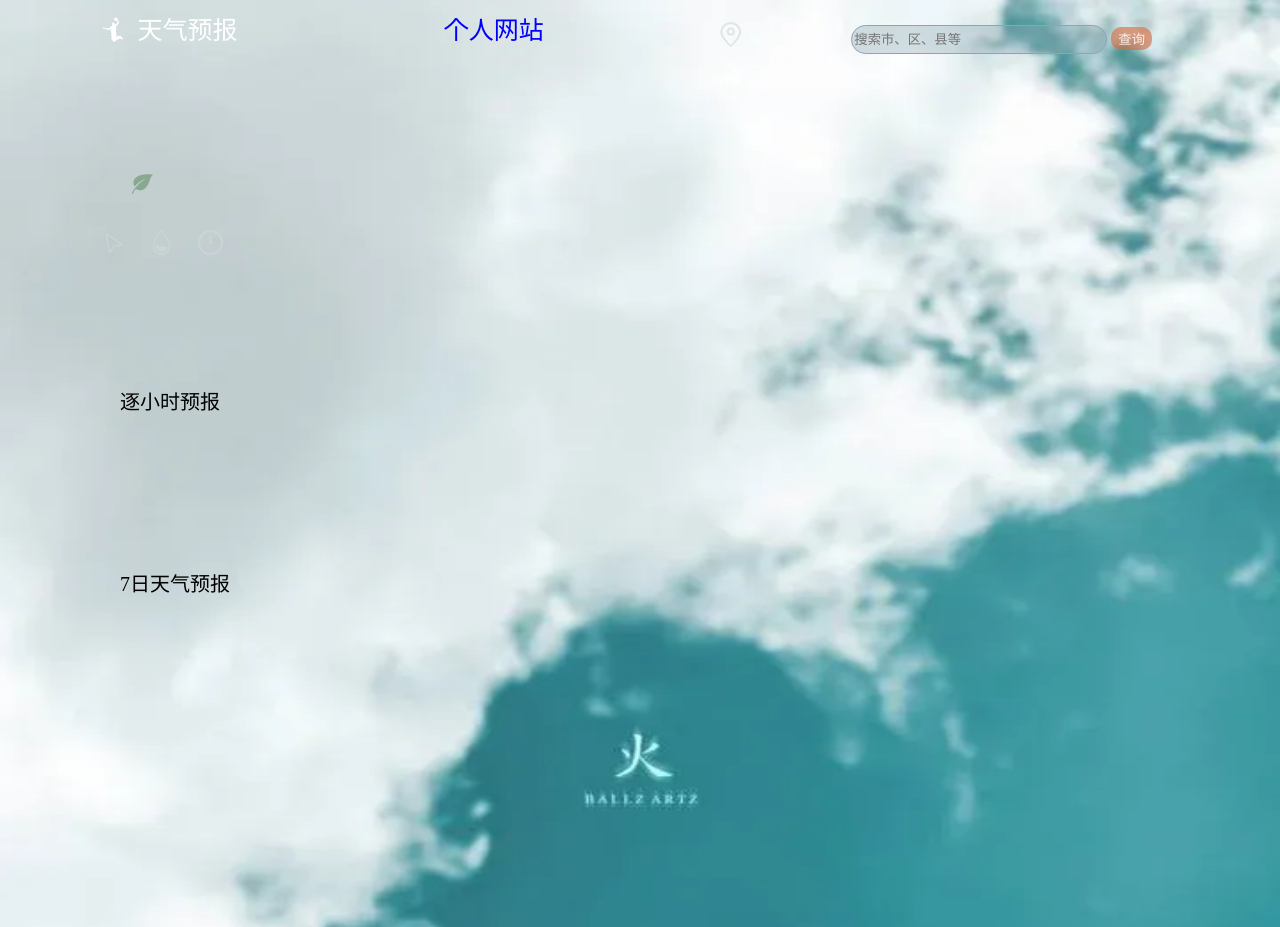
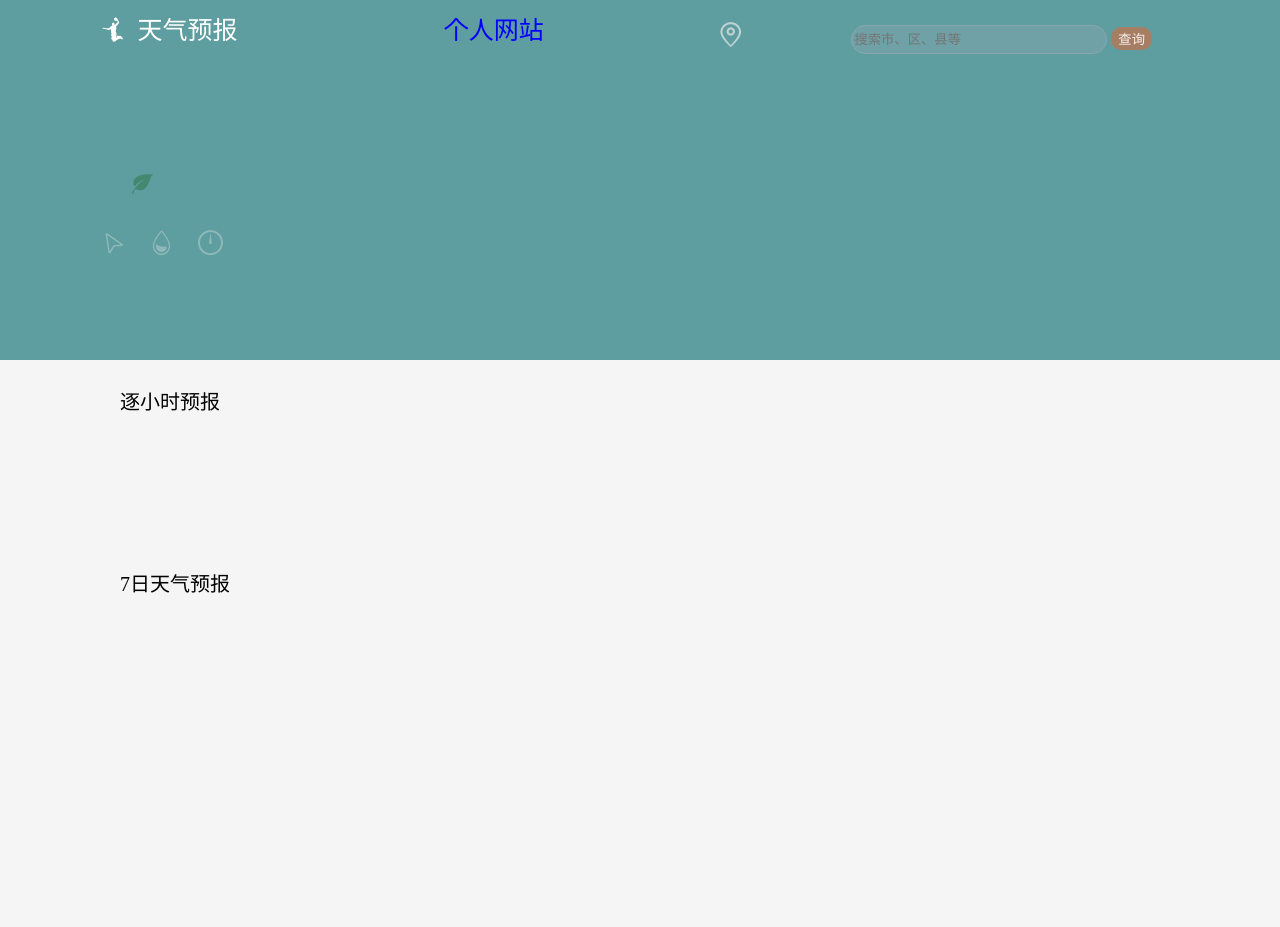
Before and after one commit to justinSun2001/weather, a plain HTML site: page index.html in a window 1280 px wide. Shown: the top 927 px of the page. Drawn offline with Linux system fonts and the light colour scheme.

Commit message:
Update demo.css

```diff
--- a/css/demo.css
+++ b/css/demo.css
@@ -15,10 +15,10 @@ article, aside, details, figcaption, figure, footer, header, hgroup, menu, nav,
 body {
 	line-height: 1.2;
     height: 1800px;
-    background-color: rgba(245, 245, 245, 0.71);
-    background-image: url("../images/img1.jpeg");
+    background-color: whitesmoke;
+    /*background-image: url("../images/img1.jpeg");
     background-size: 100% 1800px;
-    background-repeat: no-repeat;
+    background-repeat: no-repeat;*/
 }
 ol {
 	padding-left: 1.4em;
@@ -38,7 +38,7 @@ table {
 .header {
     height:60px;
     width:100%;
-    /*background-color: cadetblue;*/
+    background-color: cadetblue;
 }
 
 .header .leftArea {
@@ -94,7 +94,7 @@ a:hover {
 .today-info {
     width: 100%;
     height:300px;
-    /*background-color: rgb(24, 120, 184);*/
+    background-color:cadetblue;
 }
 
 .today-info .style1 {
```
